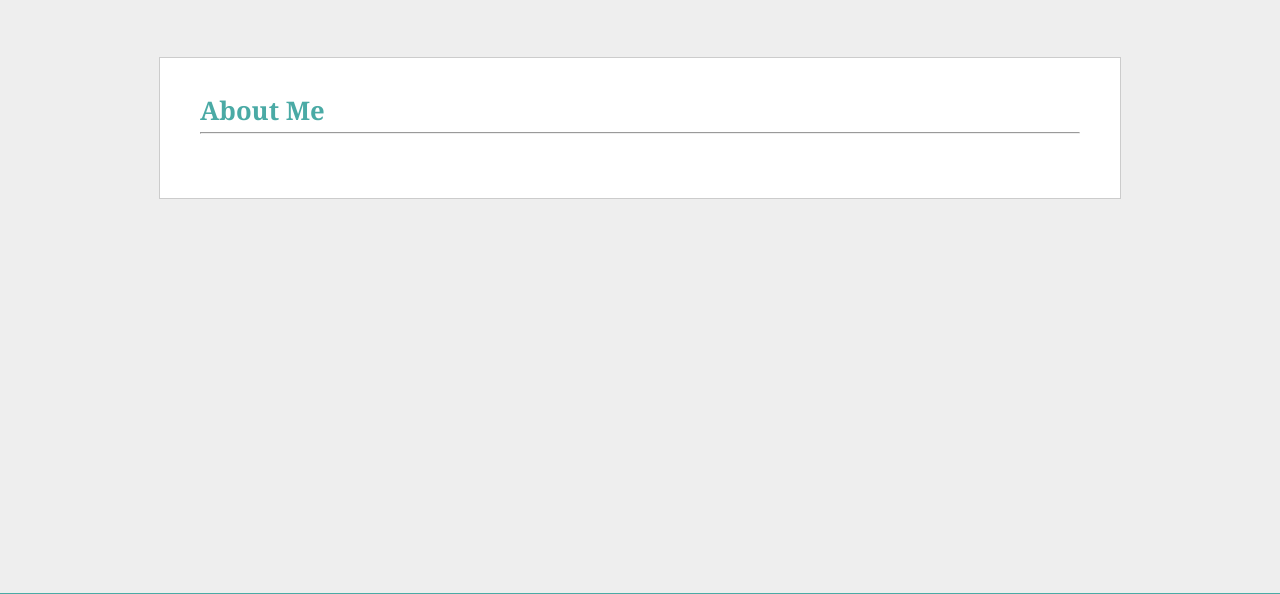
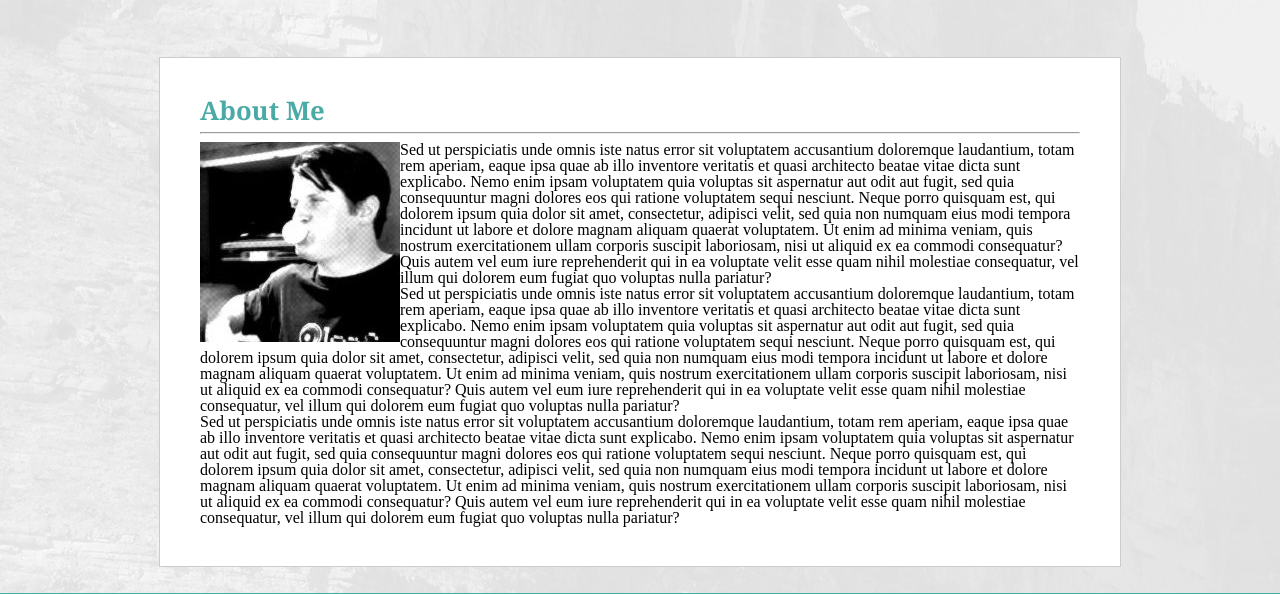
Before and after one commit to andrewbayles/homework-unit1, a plain HTML site: page index.html in a window 1280 px wide. Shown: the part 103-697 px from the top of the page. Drawn offline with Linux system fonts and the light colour scheme.

Commit message:
BG Image and Placeholder text
Some styling and content.

```diff
--- a/assets/css/styles.css
+++ b/assets/css/styles.css
@@ -1,5 +1,6 @@
 body {
 	background-color: #eeeeee;
+	background-image: url(../images/bg_mountains.jpg);
 }
 
 header {
@@ -75,6 +76,10 @@ section#about-me {
     padding: 40px;
 }
 
+section#about-me img {
+	float: left;
+}
+
 section h2 {
 	color: #4aaaa5;
 	font-family: 'Georgia', Times, Times New Roman, serif;
--- a/index.html
+++ b/index.html
@@ -31,10 +31,10 @@
 
 		<h2>About Me</h2>
 		<hr>
-		<img src="">
-		<p></p>
-		<p></p>
-		<p></p>
+		<img src="assets/images/bw_bubble.jpg" alt="Me with bubble." />
+		<p>Sed ut perspiciatis unde omnis iste natus error sit voluptatem accusantium doloremque laudantium, totam rem aperiam, eaque ipsa quae ab illo inventore veritatis et quasi architecto beatae vitae dicta sunt explicabo. Nemo enim ipsam voluptatem quia voluptas sit aspernatur aut odit aut fugit, sed quia consequuntur magni dolores eos qui ratione voluptatem sequi nesciunt. Neque porro quisquam est, qui dolorem ipsum quia dolor sit amet, consectetur, adipisci velit, sed quia non numquam eius modi tempora incidunt ut labore et dolore magnam aliquam quaerat voluptatem. Ut enim ad minima veniam, quis nostrum exercitationem ullam corporis suscipit laboriosam, nisi ut aliquid ex ea commodi consequatur? Quis autem vel eum iure reprehenderit qui in ea voluptate velit esse quam nihil molestiae consequatur, vel illum qui dolorem eum fugiat quo voluptas nulla pariatur?</p>
+		<p>Sed ut perspiciatis unde omnis iste natus error sit voluptatem accusantium doloremque laudantium, totam rem aperiam, eaque ipsa quae ab illo inventore veritatis et quasi architecto beatae vitae dicta sunt explicabo. Nemo enim ipsam voluptatem quia voluptas sit aspernatur aut odit aut fugit, sed quia consequuntur magni dolores eos qui ratione voluptatem sequi nesciunt. Neque porro quisquam est, qui dolorem ipsum quia dolor sit amet, consectetur, adipisci velit, sed quia non numquam eius modi tempora incidunt ut labore et dolore magnam aliquam quaerat voluptatem. Ut enim ad minima veniam, quis nostrum exercitationem ullam corporis suscipit laboriosam, nisi ut aliquid ex ea commodi consequatur? Quis autem vel eum iure reprehenderit qui in ea voluptate velit esse quam nihil molestiae consequatur, vel illum qui dolorem eum fugiat quo voluptas nulla pariatur?</p>
+		<p>Sed ut perspiciatis unde omnis iste natus error sit voluptatem accusantium doloremque laudantium, totam rem aperiam, eaque ipsa quae ab illo inventore veritatis et quasi architecto beatae vitae dicta sunt explicabo. Nemo enim ipsam voluptatem quia voluptas sit aspernatur aut odit aut fugit, sed quia consequuntur magni dolores eos qui ratione voluptatem sequi nesciunt. Neque porro quisquam est, qui dolorem ipsum quia dolor sit amet, consectetur, adipisci velit, sed quia non numquam eius modi tempora incidunt ut labore et dolore magnam aliquam quaerat voluptatem. Ut enim ad minima veniam, quis nostrum exercitationem ullam corporis suscipit laboriosam, nisi ut aliquid ex ea commodi consequatur? Quis autem vel eum iure reprehenderit qui in ea voluptate velit esse quam nihil molestiae consequatur, vel illum qui dolorem eum fugiat quo voluptas nulla pariatur?</p>
 
 	</section>
 
```
Also changed, not shown: assets/images/bg_mountains.jpg (added).
